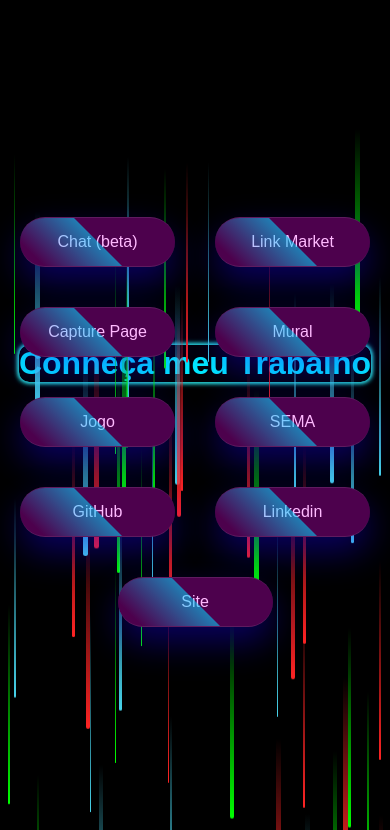
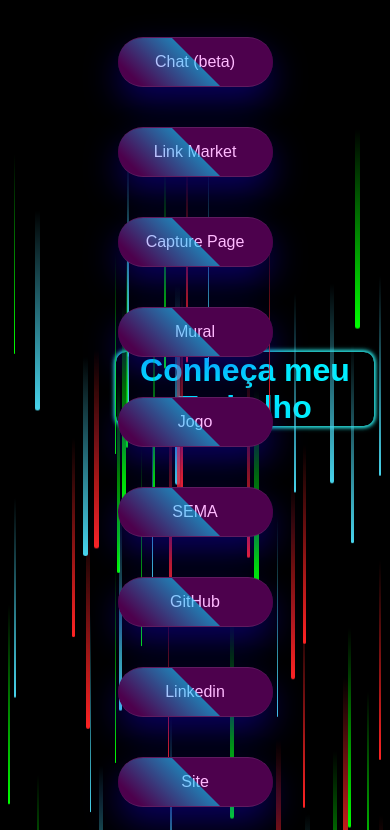
Before and after one commit to Douglas5ilva/Projests, a plain HTML site: page site/index.html in a window 390 px wide. Shown: the top 830 px of the page. Drawn offline with Linux system fonts and the light colour scheme.

Commit message:
Update style2.css

```diff
--- a/site/style2.css
+++ b/site/style2.css
@@ -22,6 +22,31 @@ h1{
 
 }
 
+@media (max-width:600px) {
+    h1{
+        text-align: center;
+    }
+
+    .container{
+        padding-left: 100px;
+        padding-right: 100px;
+
+    }
+    .container2{
+        padding-bottom: 0px;
+        margin: auto;
+        padding-left: 30px;
+    }
+    h1{
+        margin-top: 50px;
+        margin-left: 20px;
+        width: 66%;
+        text-align: center;
+        margin-left: 100px;
+    }
+
+}
+
 h1{
     box-shadow: 0 0 5px rgb(40, 209, 209),
     0 0 5px rgb(40, 209, 209),
@@ -29,6 +54,7 @@ h1{
     0 0 6px rgb(40, 209, 209);
     background: none;
     border-radius: 10px;
+    margin-top: 50px;
 }
 
 .container{
```
